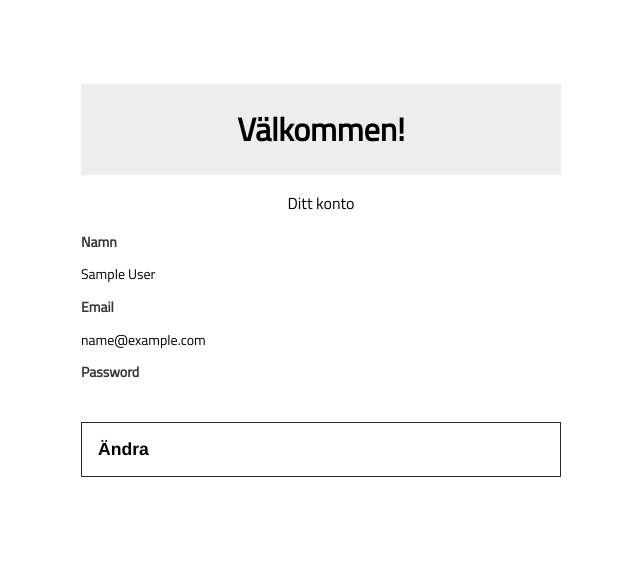
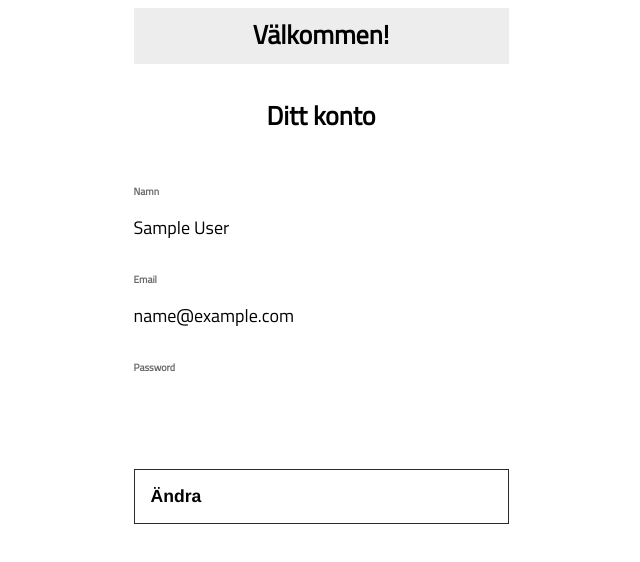
Before and after one commit to Jensengbg-Carl-Ulvinen/komplettering-vue-e-wallet, a Vue app: page /#/account in a window 1280 px wide. Shown: the top 562 px of the page, without its empty margins (319-959 px from the left). Built offline with nearby package versions, Linux system fonts and the light colour scheme; sample sign-in values are in the browser's storage.

Commit message:
fix some style

```diff
--- a/src/App.vue
+++ b/src/App.vue
@@ -25,9 +25,7 @@ export default {
 
 html {
   background: $white;
-  max-width: 100vw;
   height: auto;
-  padding: 1rem 0;
   display: flex;
   justify-content: center;
   align-items: center;
@@ -35,12 +33,9 @@ html {
 
 #app {
   font-family: 'Titillium Web', sans-serif;
-  -webkit-font-smoothing: antialiased;
-  -moz-osx-font-smoothing: grayscale;
   text-align: center;
   color: $black;
-  margin-top: 60px;
-  width: 30rem;
-  min-height: 66.7rem;
+  width: 375px;
+  height: 798px;
 }
 </style>
--- a/src/components/Change.vue
+++ b/src/components/Change.vue
@@ -65,6 +65,14 @@ export default {
     background: $grey;
 
     .headline {
+      font-size: 26px;
+      font-family: Titillium Web;
+      font-style: normal;
+      font-weight: 600;
+      font-size: 26px;
+      line-height: 80%;
+      display: flex;
+      align-items: center;
       text-align: center;
     }
   }
@@ -72,14 +80,40 @@ export default {
   p {
     display: flex;
     text-align: center;
+    padding-top: 1rem;
+    padding-bottom: 1rem;
+    font-family: Titillium Web;
+    font-style: normal;
+    font-weight: 600;
+    font-size: 26px;
+    line-height: 80%;
   }
 
-  label[for^=email]{
+  label[for^="email"] {
     color: $red;
+    font-size: 10px;
+    padding-top: 1rem;
+  }
+
+  label[for^="name"] {
+    color: $black;
+    font-size: 10px;
+    padding-top: 1rem;
+  }
+
+  label[for^="password"] {
+    color: $black;
+    font-size: 10px;
+    padding-top: 1rem;
+  }
+
+  input {
+    font-weight: normal;
+    font-size: 18px;
   }
 
   .button {
-    padding-top: 1rem;
+    padding-top: 4rem;
 
     .btn {
       display: flex;
@@ -95,4 +129,11 @@ export default {
     }
   }
 }
+
+input::placeholder {
+  color: #000000;
+  font-style: normal;
+  font-weight: normal;
+  font-size: 18px;
+}
 </style>
--- a/src/views/Account.vue
+++ b/src/views/Account.vue
@@ -78,6 +78,14 @@ export default {
     background: $grey;
 
     .headline {
+      font-size: 26px;
+      font-family: Titillium Web;
+      font-style: normal;
+      font-weight: 600;
+      font-size: 26px;
+      line-height: 80%;
+      display: flex;
+      align-items: center;
       text-align: center;
     }
   }
@@ -85,20 +93,45 @@ export default {
   p {
     display: flex;
     text-align: center;
+    padding-top: 1rem;
+    padding-bottom: 1rem;
+    font-family: Titillium Web;
+    font-style: normal;
+    font-weight: 600;
+    font-size: 26px;
+    line-height: 80%;
   }
 
-  label {
-    color: rgb(53, 53, 53);
-    font-size: 14px;
+  label[for^="email"] {
+    color: $black;
     font-weight: 600;
+    font-size: 10px;
+    opacity: 70%;
+    padding-top: 1rem;
+  }
+
+  label[for^="name"] {
+    color: $black;
+    font-weight: 600;
+    font-size: 10px;
+    opacity: 70%;
+    padding-top: 1rem;
+  }
+
+  label[for^="password"] {
+    color: $black;
+    font-weight: 600;
+    font-size: 10px;
+    opacity: 70%;
+    padding-top: 1rem;
   }
 
   h2 {
-    font-size: 14px;
-    font-weight: 300;
+    font-weight: normal;
+    font-size: 18px;
   }
   .button {
-    margin-top: 1rem;
+    padding-top: 4rem;
 
     .btn {
       display: flex;
--- a/src/views/Registration.vue
+++ b/src/views/Registration.vue
@@ -66,6 +66,14 @@ export default {
     background: $grey;
 
     .headline {
+      font-size: 26px;
+      font-family: Titillium Web;
+      font-style: normal;
+      font-weight: 600;
+      font-size: 26px;
+      line-height: 80%;
+      display: flex;
+      align-items: center;
       text-align: center;
     }
   }
@@ -73,14 +81,40 @@ export default {
   p {
     display: flex;
     text-align: center;
+    padding-top: 1rem;
+    padding-bottom: 1rem;
+    font-family: Titillium Web;
+    font-style: normal;
+    font-weight: 600;
+    font-size: 26px;
+    line-height: 80%;
   }
 
-  label[for^=email]{
+  label[for^="email"] {
     color: $red;
+    font-size: 10px;
+    padding-top: 1rem;
+  }
+
+  label[for^="name"] {
+    color: $black;
+    font-size: 10px;
+    padding-top: 1rem;
+  }
+
+  label[for^="password"] {
+    color: $black;
+    font-size: 10px;
+    padding-top: 1rem;
+  }
+
+  input {
+    font-weight: normal;
+    font-size: 18px;
   }
 
   .button {
-    padding-top: 1rem;
+    padding-top: 4rem;
 
     .btn {
       display: flex;
```
